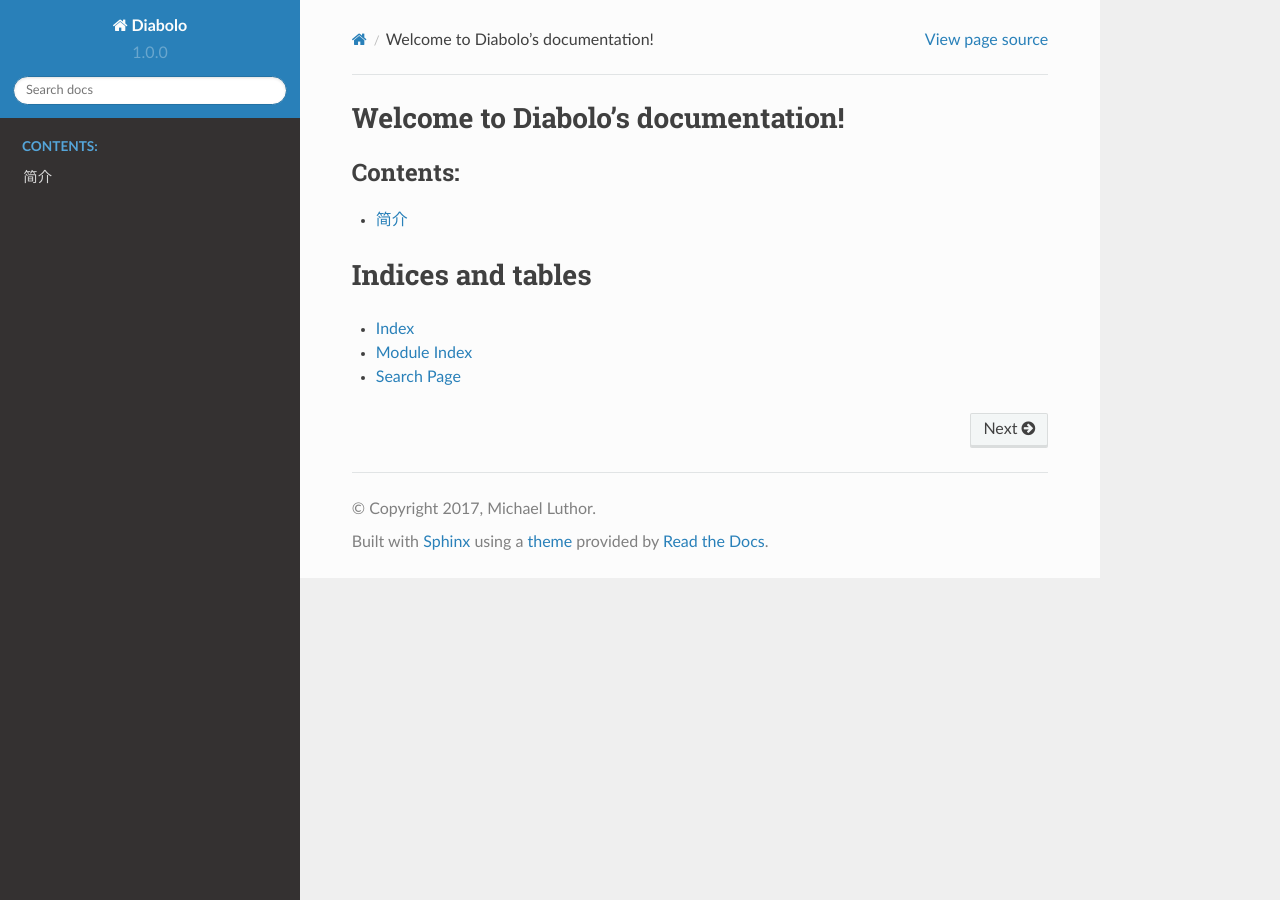
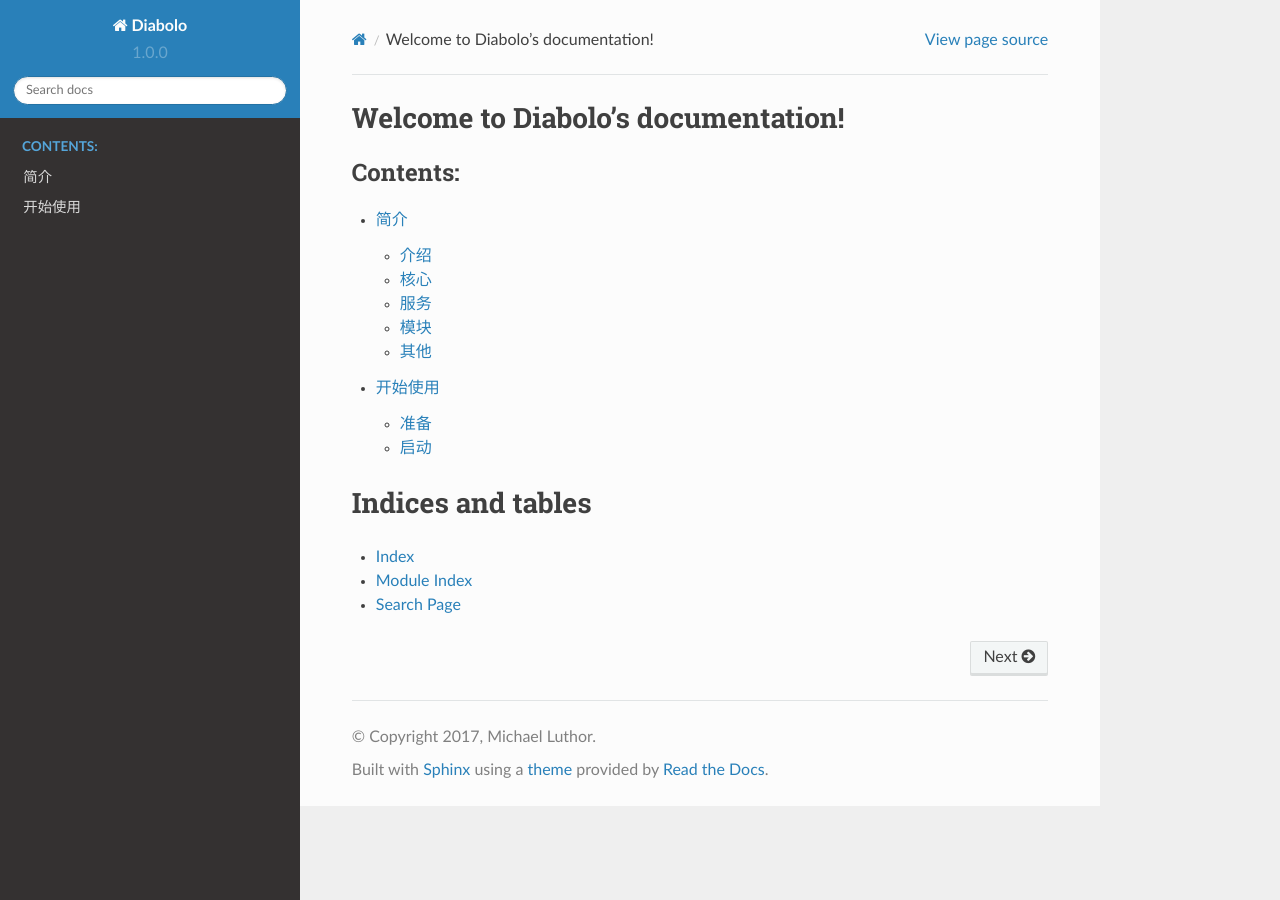
Before and after one commit to Diabolo-Framework/Document, a Sphinx documentation site: the page built from source/index.rst, in a window 1280 px wide. Built offline with Sphinx 7.4.7 and the Read the Docs theme 2.0.0, drawn with Linux system fonts in a browser that asks for light colours; some of the changed lines change nothing that is shown.

Commit message:
update doc

```diff
--- /dev/null
+++ b/source/framework/start.rst
@@ -0,0 +1,59 @@
+开始使用
+********
+
+准备
+====
+- 进入到项目根目录
+- 创建Demo模块::
+
+    $ mkdir Module       # 创建用于存放模块的目录
+    $ mkdir Module/Demo  # 创建Demo模块目录
+    $ vi Module/Demo/Module.php # 编辑模块类
+
+  文件内容::
+
+    <?php
+    namespace X\Module\Demo; # 模块命名空间
+    use X\Core\Module\XModule; # 引入模块基础类
+    class Module extends XModule {
+        # 当该模块运行的时候，将会调用该方法
+        public function run($parameters = array()) {
+            echo "This is a demo module.";
+        }
+    }
+
+- 创建启动文件，例如index.php， 然后在该文件中初始化并运行::
+
+    <?php
+    define("DIABOLO_PATH", __DIR__);    # 定义框架路径
+    require DIABOLO_PATH.'/Core/X.php'; # 导入框架
+    $config = array(                    # 配置运行信息
+        'document_root' => __DIR__,     # 项目根路径
+        'module_path' => array(),       # 模块搜索路径
+        'service_path' => array(),      # 服务搜索路径
+        'library_path' => array(),      # 公共库搜索路径
+        'modules' => array(             # 引用模块列表
+            'Demo' => array(            # 定义模块
+                'enable' => true,       # 启用模块
+                'default' => true,      # 设置为默认模块
+                'params' => array(),    # 模块配置参数
+            ),
+        ),
+        'services' => array(),          # 引用服务列表
+        'params' => array(),            # 其他自定义参数
+    );
+    X\Core\X::start($config)->run();    # 启动并运行
+
+- 最终的目录结构::
+
+    project
+    | -- Core               # Diabolo存放目录
+    ` -- Module             # 模块存放目录
+         ` - Demo           # Demo 模块目录
+             ` - Module.php # 模块主文件
+
+启动
+====
+使用浏览器访问项目地址 ``http://127.0.0.1/`` ，输出::
+
+    This is a demo module.
--- a/source/index.rst
+++ b/source/index.rst
@@ -7,11 +7,11 @@
 ===================================
 
 .. toctree::
-   :maxdepth: 1
+   :maxdepth: 4
    :caption: Contents:
 
    introduction
-
+   framework/start
 
 Indices and tables
 ==================
```
